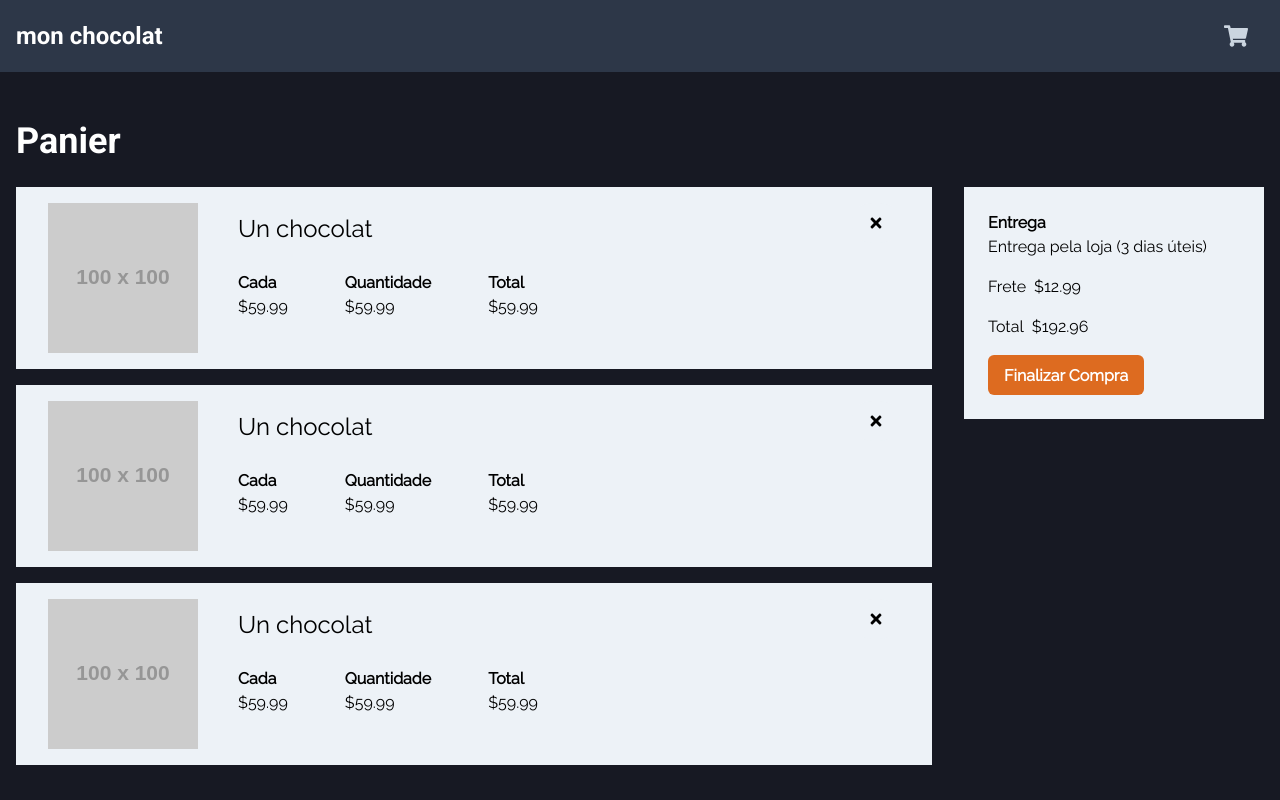
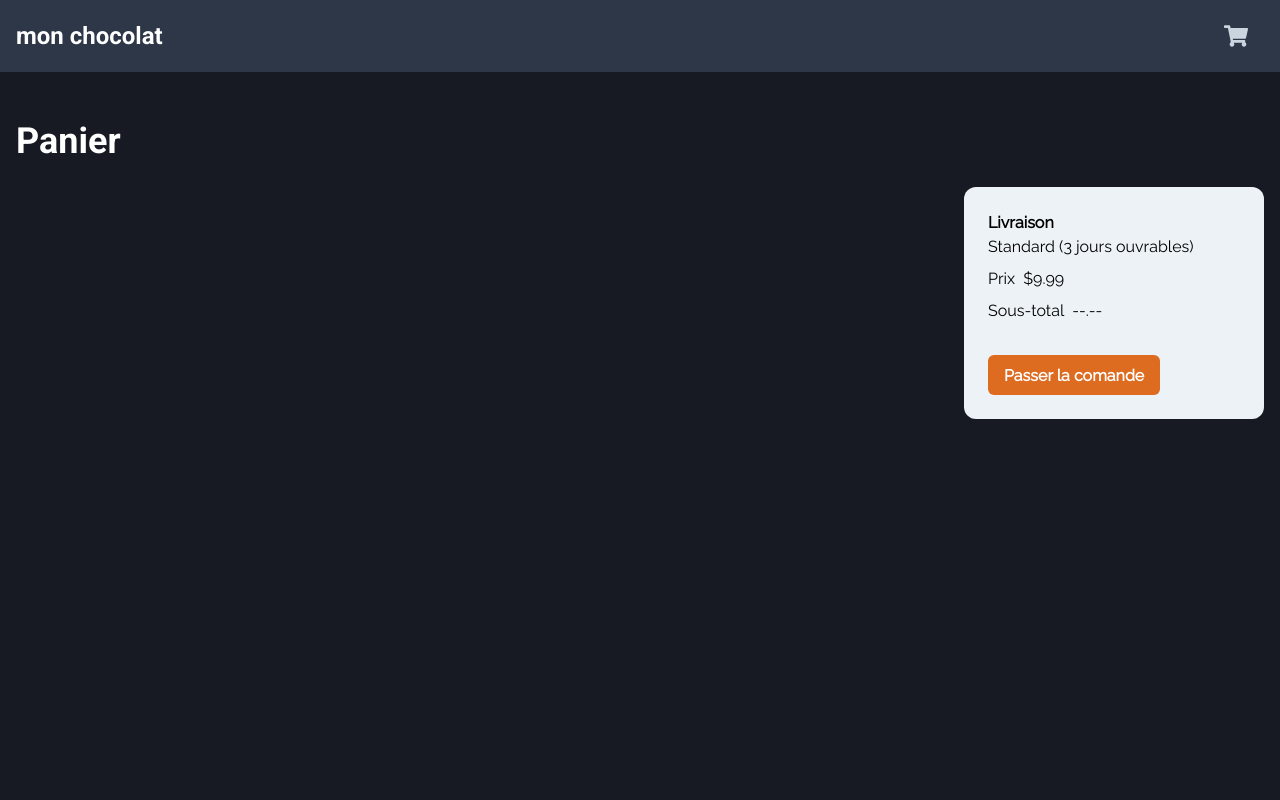
Before and after one commit to Juniorr452/mon-chocolat, a Next.js app: page /cart in a window 1280 px wide. Built offline with nearby package versions, Linux system fonts and the light colour scheme; what miragejs would draw is missing.

Commit message:
CheckoutBox component

```diff
--- a/src/components/CartItem/index.tsx
+++ b/src/components/CartItem/index.tsx
@@ -1,9 +1,23 @@
 import { FaTimes } from 'react-icons/fa'
 import { Image, Box, Flex, Container, HStack, VStack, Heading, Text, Icon, Button, SimpleGrid, Select, Stack } from '@chakra-ui/react'
 
-export default function CartItem() {
+interface CartItemProps {
+  id: number;
+  name: string;
+  price: number;
+  quantity: number;
+  availableQuantity: number;
+}
+
+export default function CartItem({
+  id,
+  name,
+  price,
+  quantity,
+  availableQuantity
+}: CartItemProps) {
   return (
-    <Box pos="relative" bg="gray.100" px="8" py="4" w="100%" color="black">
+    <Box pos="relative" bg="gray.100" px="8" py="4" w="100%" borderRadius="12" color="black">
       <Stack
         direction={{
           base: "column",
@@ -32,7 +46,7 @@ export default function CartItem() {
               lg: "left"
             }}
           >
-            Un chocolat
+            {name}
           </Text>
 
           <Flex
@@ -43,21 +57,21 @@ export default function CartItem() {
               base: "auto",
               lg: "0"
             }}
-            mt="6"
+            mt="3"
           >
             <Box>
-              <Text fontWeight="bold">Cada</Text>
-              <Text>$59.99</Text>
+              <Text fontWeight="bold">Prix</Text>
+              <Text>${price}</Text>
             </Box>
 
             <Box>
-              <Text fontWeight="bold">Quantidade</Text>
-              <Text>$59.99</Text>
+              <Text fontWeight="bold">Quantité</Text>
+              <Text>{quantity}/{availableQuantity}</Text>
             </Box>
 
             <Box>
               <Text fontWeight="bold">Total</Text>
-              <Text>$59.99</Text>
+              <Text>${(price * quantity).toFixed(2)}</Text>
             </Box>
           </Flex>
         </Flex>
@@ -74,7 +88,6 @@ export default function CartItem() {
             base: "auto",
             lg: "auto"
           }}
-          borderRadius="full"
         >
           <Icon as={FaTimes}></Icon>
         </Button>
--- /dev/null
+++ b/src/components/CheckoutBox/index.tsx
@@ -0,0 +1,61 @@
+import React from 'react';
+
+import { Box, HStack, VStack, Text, Button } from '@chakra-ui/react'
+
+interface Product {
+  price: number;
+  quantity: number;
+}
+
+interface CheckoutBoxProps {
+  shipping: {
+    name: string;
+    price: number;
+  };
+
+  products: Product[];
+}
+
+const CheckoutBox: React.FC<CheckoutBoxProps> = ({
+  shipping,
+  products
+}) => {
+
+  const total = products.reduce((prev, product) => prev + (product.price * product.quantity), 0) + shipping.price;
+
+  return (
+    <Box
+      w="100%"
+      h="fit-content"
+      maxW="300px"
+      bg="gray.100"
+      p="6"
+      borderRadius="12"
+      color="black"
+    >
+      <VStack
+        align="start"
+        spacing="2"
+      >
+        <Box>
+          <Text fontWeight="bold">Livraison</Text>
+          <Text>{shipping.name}</Text>
+        </Box>
+
+        <HStack justify="space-between">
+          <Text>Prix</Text>
+          <Text>{shipping.price > 0 ? `$${shipping.price}` : 'Gratuite'}</Text>
+        </HStack>
+
+        <HStack justify="space-between">
+          <Text>Sous-total</Text>
+          <Text>{products.length > 0 ? `$${total.toFixed(2)}` : '--.--'}</Text>
+        </HStack>
+      </VStack>
+
+      <Button colorScheme="orange" mt="8">Passer la comande</Button>
+    </Box>
+  )
+}
+
+export default CheckoutBox;
--- a/src/pages/cart.tsx
+++ b/src/pages/cart.tsx
@@ -2,8 +2,12 @@ import Head from 'next/head'
 import TopNav from '../components/TopNav'
 import { Box, Container, Stack, HStack, VStack, Heading, Text, Icon, Button, SimpleGrid, Select } from '@chakra-ui/react'
 import CartItem from '../components/CartItem'
+import CheckoutBox from '../components/CheckoutBox'
+import { useAppSelector } from '../hooks'
 
 export default function Cart() {
+  const productsInCart = Object.values(useAppSelector(state => state.cart.products));
+
   return (
     <main>
       <Head>
@@ -44,38 +48,19 @@ export default function Cart() {
             w="100%"
             spacing="4"
           >
-            {[1, 2, 3].map(product => (
-              <CartItem key={product}/>
+            {productsInCart.map(product => (
+              <CartItem key={product.id} {...product}/>
             ))}
           </VStack>
 
-          <VStack
-            align="start"
-            spacing="4"
-            w="100%"
-            h="fit-content"
-            maxW="300px"
-            bg="gray.100"
-            p="6"
-            color="black"
-          >
-            <Box>
-              <Text fontWeight="bold">Entrega</Text>
-              <Text>Entrega pela loja (3 dias úteis)</Text>
-            </Box>
 
-            <HStack justify="space-between">
-              <Text>Frete</Text>
-              <Text>$12.99</Text>
-            </HStack>
-
-            <HStack justify="space-between">
-              <Text>Total</Text>
-              <Text>$192.96</Text>
-            </HStack>
-
-            <Button colorScheme="orange">Finalizar Compra</Button>
-          </VStack>
+          <CheckoutBox
+            products={productsInCart}
+            shipping={{
+              name: 'Standard (3 jours ouvrables)',
+              price: 9.99
+            }}
+          />
         </Stack>
 
       </Container>
```
Also changed, not shown: 1 other file (tests, documents, lock files or other folders).
